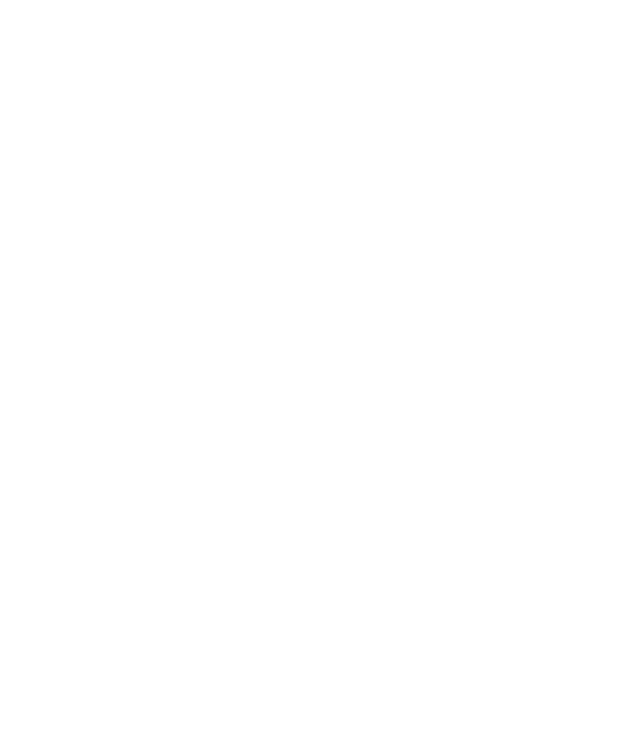
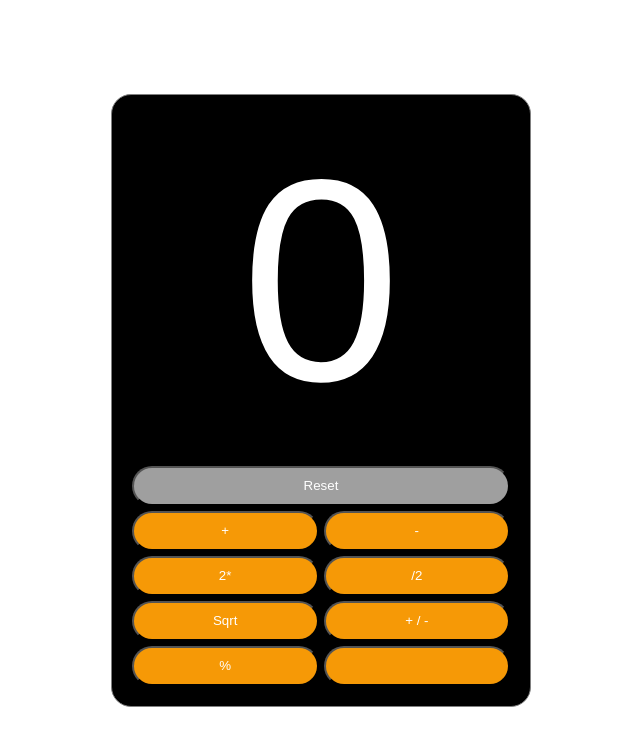
Before and after one commit to DuudeXXI/calculator-v1, a website: page index.html in a window 1280 px wide. Shown: the whole page, without its empty margins (319-959 px from the left). Drawn offline with Linux system fonts and the light colour scheme.

Commit message:
Calc design and few math actions

```diff
--- a/css/style.css
+++ b/css/style.css
@@ -0,0 +1,49 @@
+*{
+    font-family:Arial, Helvetica, sans-serif;
+}
+
+body{
+    margin: 0;
+    padding: 0;
+    box-sizing: border-box;
+    display: flex;
+    flex-flow: column;
+    align-items: center;
+    justify-content: center;
+    height: 100vh;
+}
+.calculator{
+    display: flex;
+    flex-flow: column;
+    align-items: center;
+    justify-content: center;
+    border: 1px solid grey;
+    background-color: #000000;
+    padding: 20px;
+    border-radius: 20px;
+}
+h1{
+    color: white;
+    font-size: 18em;
+    margin: 0;
+    font-weight:500;
+    margin-bottom: 20px;
+}
+button{
+    width: 14em;
+    height: 3em;
+    color: white;
+    background-color: #F69906;
+    border-radius: 99px;
+}
+.btn-wrapper{
+    display: grid;
+    grid-template-columns: 1fr 1fr;
+    gap:5px;
+}
+.reset{
+    grid-column-start: 1;
+    grid-column-end: -1;
+    width: 100%;
+    background-color: #9F9F9F;
+}
--- a/index.html
+++ b/index.html
@@ -8,7 +8,20 @@
     <title>Clicker</title>
 </head>
 <body>
-
-    <script src="./js/main.js"></script>
+    <main class="calculator">
+        <h1 id="displayNumber">0</h1>
+        <div class="btn-wrapper">
+            <button class="reset" type="button">Reset</button>
+            <button class="plus" type="button">+</button>
+            <button class="minus" type="button">-</button>
+            <button class="double" type="button">2*</button>
+            <button class="half" type="button">/2</button>
+            <button class="square" type="button">Sqrt</button>
+            <button class="switch" type="button">+ / -</button>
+            <button class="percent" type="button">%</button>
+            <button class="" type="button"></button>
+        </div>
+    </main>
+    <script src="./js/main.js" type="module" defer></script>
 </body>
 </html>
--- a/js/main.js
+++ b/js/main.js
@@ -0,0 +1,79 @@
+const displayDOM = document.getElementById('displayNumber');
+
+const btnPlusDOM = document.getElementsByClassName('plus')[0];
+const btnMinusDOM = document.getElementsByClassName('minus')[0];
+const btnPwrOfTwoDOM = document.getElementsByClassName('double')[0];
+const btnDivideByTwoDOM = document.getElementsByClassName('half')[0];
+const btnSqrtDOM = document.getElementsByClassName('square')[0];
+const btnResetDOM = document.getElementsByClassName('reset')[0];
+const btnSwitchDOM = document.getElementsByClassName('switch')[0];
+const btnPercentDOM = document.getElementsByClassName('percent')[0];
+const btnAll = document.querySelectorAll('button');
+let number = 0;
+displayDOM.textContent = number;
+
+function prevention() {
+    for (let i = 0; i < btnAll.length; i++) {
+        if (number === Infinity || number === -Infinity || number === null || number === NaN || number === undefined) {
+            return number = 0;
+        }
+    }
+}
+
+function percentage() {
+    number = number / 100;
+    displayDOM.textContent = number
+}
+
+function switcher() {
+    number = number * (-1);
+    displayDOM.textContent = number
+}
+
+function plusOne() {
+    if(!isFinite(number)){
+    return number = 0;
+    }
+    displayDOM.textContent = ++number
+}
+function minusOne() {
+    if(!isFinite(number)){
+        return number = 0;
+        }
+    displayDOM.textContent = --number
+}
+function pwrOfTwo() {
+    if(!isFinite(number)){
+        return Error
+        }
+    number = Math.pow(number, 2)
+    displayDOM.textContent = number;
+}
+function divideByTwo() {
+    if(!isFinite(number)){
+        return number = 0;
+        }
+    number = number / 2
+    displayDOM.textContent = number;
+}
+function sqrt() {
+    if(!isFinite(number)){
+        return number = 0;
+        displayDOM.textContent = 0;
+        }
+    number = Math.sqrt(displayDOM.textContent)
+    displayDOM.textContent = number;
+}
+function reset() {
+    number = 0
+    displayDOM.textContent = number;
+}
+
+btnPlusDOM.addEventListener('click', plusOne);
+btnMinusDOM.addEventListener('click', minusOne);
+btnPwrOfTwoDOM.addEventListener('click', pwrOfTwo);
+btnDivideByTwoDOM.addEventListener('click', divideByTwo);
+btnSqrtDOM.addEventListener('click', sqrt);
+btnResetDOM.addEventListener('click', reset);
+btnSwitchDOM.addEventListener('click', switcher);
+btnPercentDOM.addEventListener('click', percentage);
```
Also changed, not shown: README.md.
